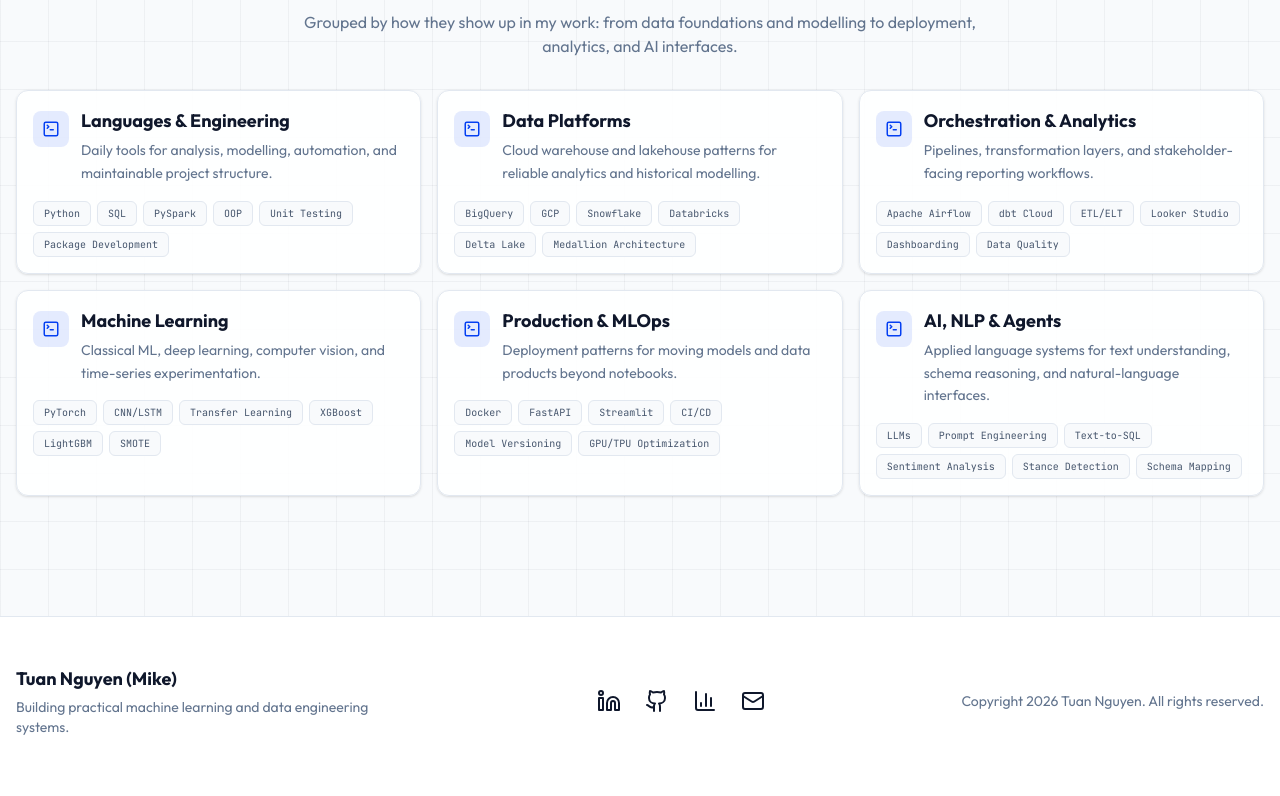
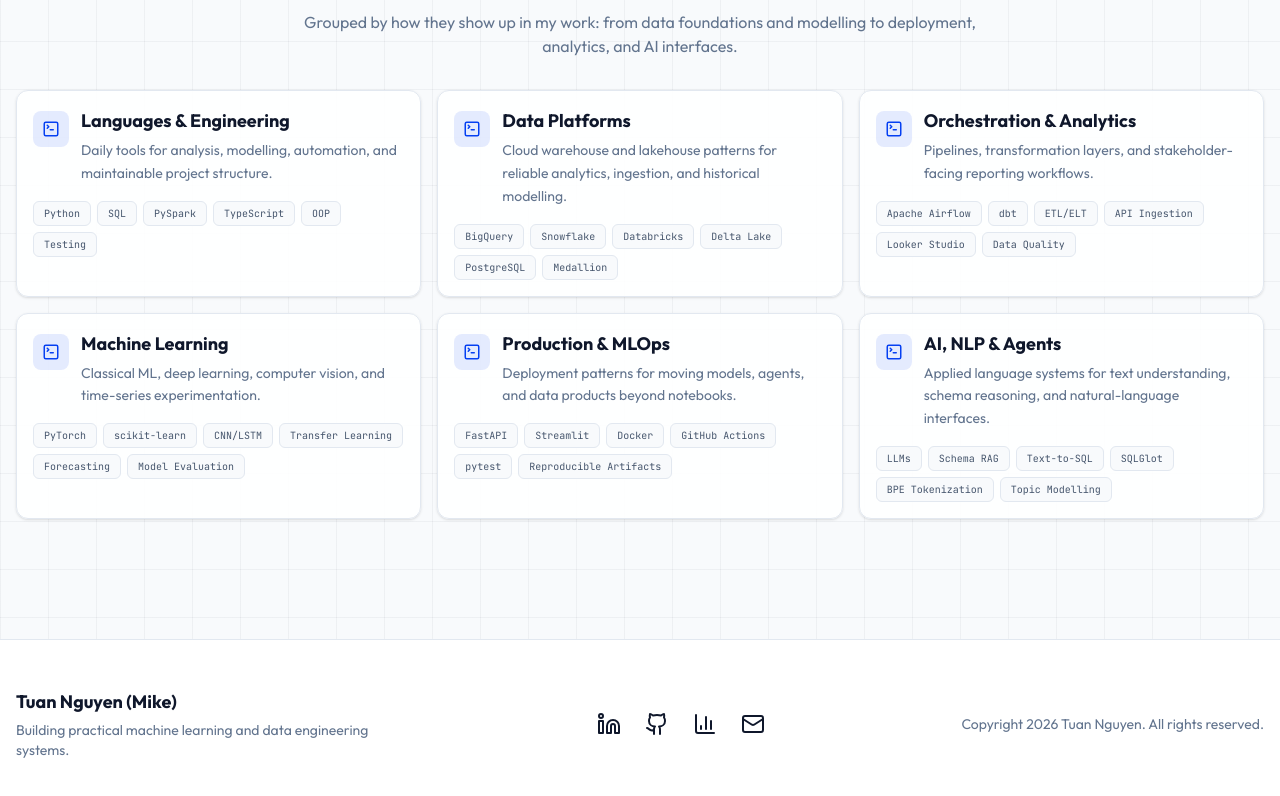
Before and after one commit to tuannm3812/tuannm3812.github.io, a React (Vite) app: page / in a window 1280 px wide. Shown: the part 2215-3011 px from the top of the page. Built offline with nearby package versions, Linux system fonts and the light colour scheme; no server answers; the database is empty.

Commit message:
Refine project wording and skills coverage

```diff
--- a/src/data/resume.ts
+++ b/src/data/resume.ts
@@ -137,22 +137,22 @@ export const resumeData: ResumeData = {
       title: "VisionVoice: Image Captioning",
       category: "Deep Learning & Computer Vision",
       github: "https://github.com/tuannm3812/VisionVoice",
-      impact: "Attention model improved BLEU-4 to 0.1552",
+      impact: "Accessible VizWiz captioning with visual attention",
       stack: ["PyTorch", "ResNet-LSTM", "Bahdanau Attention", "Beam Search", "VizWiz"],
       points: [
         "Built a VizWiz image captioning system with rerunnable EDA and modelling notebooks for leakage-free internal train/validation/test splits.",
-        "Compared ResNet-LSTM and attention-based captioning models, improving BLEU-4 from 0.0670 to 0.1552 on sampled internal test images."
+        "Compared ResNet-LSTM and attention-based captioning models with qualitative review and reproducible internal evaluation."
       ]
     },
     {
       title: "Flickr8k Image Captioning",
       category: "Deep Learning & Computer Vision",
       github: "https://github.com/tuannm3812/flickr-image-captioning",
-      impact: "ResNet50 attention model reached BLEU-4 of 0.1955",
-      stack: ["PyTorch", "VGG16", "ResNet50", "Attention", "BLEU"],
+      impact: "Reproducible Flickr8k captioning workflow",
+      stack: ["PyTorch", "VGG16", "ResNet50", "Attention", "Beam Search"],
       points: [
         "Compared baseline CNN-LSTM, attention CNN-LSTM, and ResNet50 attention captioning systems with tracked Kaggle artifacts.",
-        "Improved BLEU-4 to 0.1955 using ResNet50 spatial features, additive attention, mixed precision, scheduling, and beam-search decoding."
+        "Refined caption quality using ResNet50 spatial features, additive attention, mixed precision, scheduling, and beam-search decoding."
       ]
     },
     {
@@ -296,40 +296,40 @@ export const resumeData: ResumeData = {
     {
       title: "Languages & Engineering",
       description: "Daily tools for analysis, modelling, automation, and maintainable project structure.",
-      tools: ["Python", "SQL", "PySpark", "OOP", "Unit Testing", "Package Development"]
+      tools: ["Python", "SQL", "PySpark", "TypeScript", "OOP", "Testing"]
     },
     {
       title: "Data Platforms",
-      description: "Cloud warehouse and lakehouse patterns for reliable analytics and historical modelling.",
-      tools: ["BigQuery", "GCP", "Snowflake", "Databricks", "Delta Lake", "Medallion Architecture"]
+      description: "Cloud warehouse and lakehouse patterns for reliable analytics, ingestion, and historical modelling.",
+      tools: ["BigQuery", "Snowflake", "Databricks", "Delta Lake", "PostgreSQL", "Medallion"]
     },
     {
       title: "Orchestration & Analytics",
       description: "Pipelines, transformation layers, and stakeholder-facing reporting workflows.",
-      tools: ["Apache Airflow", "dbt Cloud", "ETL/ELT", "Looker Studio", "Dashboarding", "Data Quality"]
+      tools: ["Apache Airflow", "dbt", "ETL/ELT", "API Ingestion", "Looker Studio", "Data Quality"]
     },
     {
       title: "Machine Learning",
       description: "Classical ML, deep learning, computer vision, and time-series experimentation.",
-      tools: ["PyTorch", "CNN/LSTM", "Transfer Learning", "XGBoost", "LightGBM", "SMOTE"]
+      tools: ["PyTorch", "scikit-learn", "CNN/LSTM", "Transfer Learning", "Forecasting", "Model Evaluation"]
     },
     {
       title: "Production & MLOps",
-      description: "Deployment patterns for moving models and data products beyond notebooks.",
-      tools: ["Docker", "FastAPI", "Streamlit", "CI/CD", "Model Versioning", "GPU/TPU Optimization"]
+      description: "Deployment patterns for moving models, agents, and data products beyond notebooks.",
+      tools: ["FastAPI", "Streamlit", "Docker", "GitHub Actions", "pytest", "Reproducible Artifacts"]
     },
     {
       title: "AI, NLP & Agents",
       description: "Applied language systems for text understanding, schema reasoning, and natural-language interfaces.",
-      tools: ["LLMs", "Prompt Engineering", "Text-to-SQL", "Sentiment Analysis", "Stance Detection", "Schema Mapping"]
+      tools: ["LLMs", "Schema RAG", "Text-to-SQL", "SQLGlot", "BPE Tokenization", "Topic Modelling"]
     }
   ],
   skills: {
-    programming: ["Python", "SQL", "PySpark", "OOP", "Unit Testing", "Package Development"],
-    dataEngineering: ["Medallion Architecture", "dbt Cloud", "Apache Airflow", "Snowflake", "Databricks", "Delta Lake", "ETL/ELT Orchestration"],
-    machineLearning: ["Supervised Learning", "Unsupervised Learning", "Deep Learning", "Transfer Learning", "XGBoost", "LightGBM", "SMOTE"],
-    nlp: ["Sentiment Analysis", "Stance Detection", "Social Media Analytics", "Data Cleaning", "Feature Engineering"],
-    mlops: ["Docker", "FastAPI", "Streamlit", "CI/CD", "Model Versioning", "GPU/TPU Optimization", "Sliding-Window Inference"],
+    programming: ["Python", "SQL", "PySpark", "TypeScript", "OOP", "Unit Testing", "Package Development"],
+    dataEngineering: ["Medallion Architecture", "dbt", "Apache Airflow", "Snowflake", "Databricks", "Delta Lake", "API Ingestion"],
+    machineLearning: ["Supervised Learning", "Unsupervised Learning", "Deep Learning", "Transfer Learning", "Forecasting", "Model Evaluation", "Feature Engineering"],
+    nlp: ["Text-to-SQL", "Schema RAG", "Topic Modelling", "Sentiment Analysis", "Stance Detection", "BPE Tokenization", "SQL Safety"],
+    mlops: ["Docker", "FastAPI", "Streamlit", "GitHub Actions", "pytest", "Model Versioning", "Reproducible Artifacts"],
     languages: ["English (Professional)", "Vietnamese (Native)"]
   }
 };
```
Also changed, not shown: 1 other file (tests, documents, lock files or other folders).
